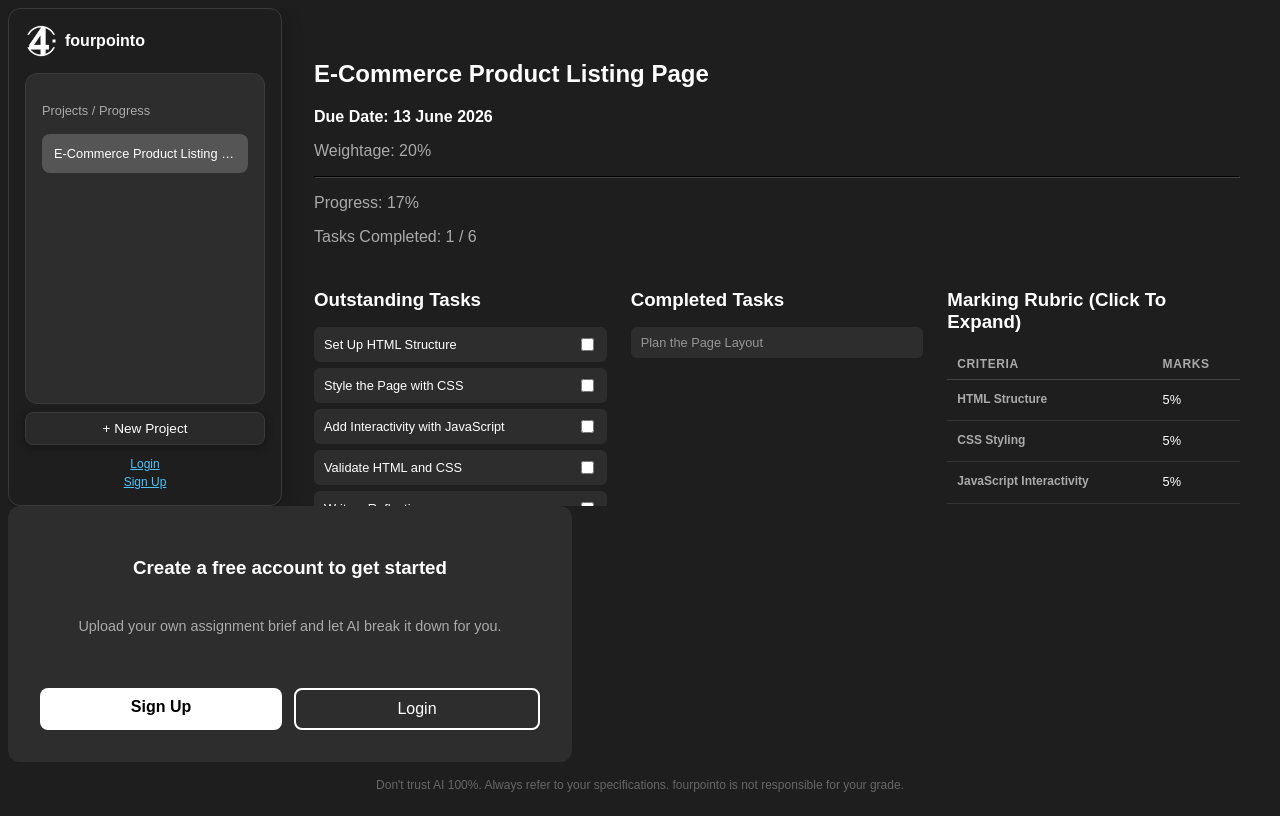
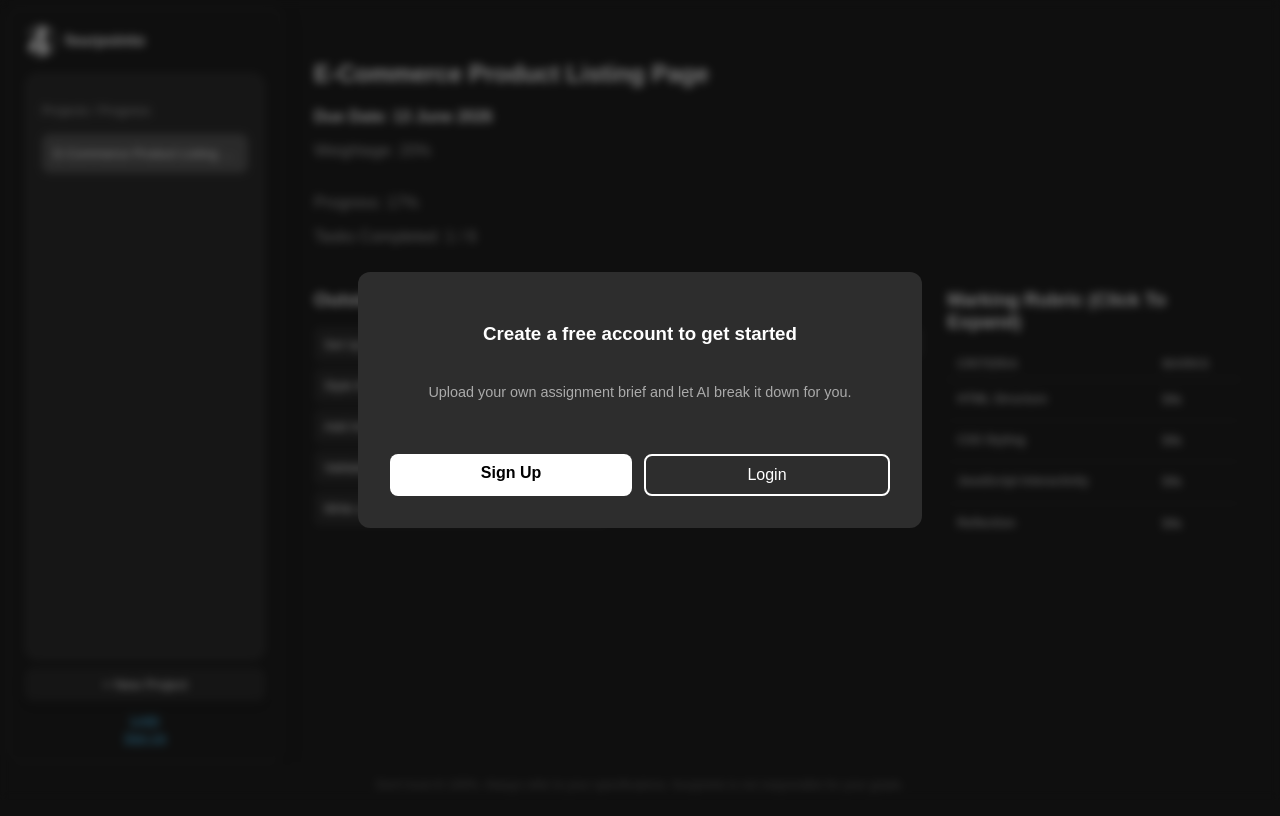
Before and after one commit to Zeyrian/fourpointo, a Flask app: page /demo in a window 1280 px wide, after a click on "+ New Project". After the commit the page ends 747 px from the top, so only its background shows below. Run offline with Flask 3, Linux system fonts and the light colour scheme.

Commit message:
Demo Update

```diff
--- a/static/style.css
+++ b/static/style.css
@@ -473,3 +473,17 @@
 .hidden {
     display: none !important;
   }
+
+  #signup-modal {
+    position: fixed;
+    top: 0;
+    left: 0;
+    width: 100%;
+    height: 100%;
+    background: rgba(0,0,0,0.5);
+    backdrop-filter: blur(4px);
+    display: flex;
+    align-items: center;
+    justify-content: center;
+    z-index: 1000;
+}
```
